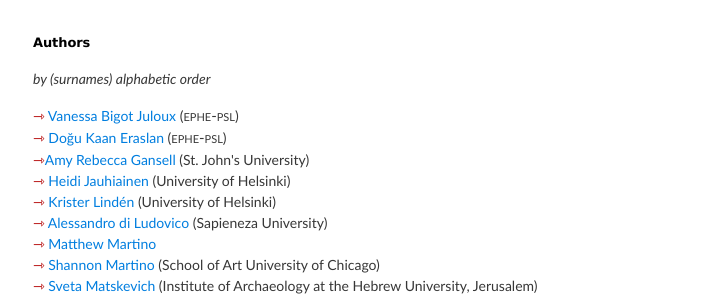
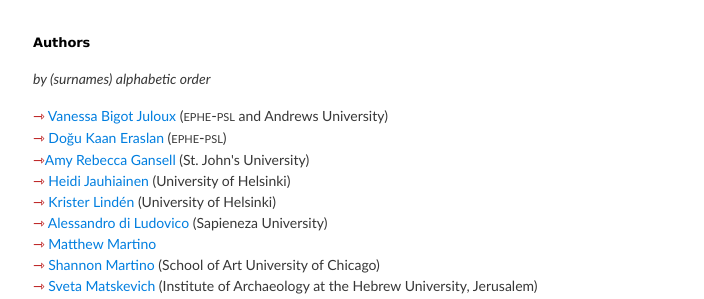
Before and after one commit to vbigot-juloux/ane-research-humanities, a Jekyll site: the page built from docs/CyberResearch-vol1.md, in a window 1280 px wide and 900 px high, scrolled down 979 px. Shown: the part 153-452 px from the top of the window, without its empty margins (287-991 px from the left). Built offline with Jekyll 4.4.1, drawn with Linux system fonts in a browser that asks for light colours; comment, search, counter and statistics services are not loaded; the repository's description, which GitHub fills in, is left out.

Commit message:
Update CyberResearch-vol1.md

```diff
--- a/docs/CyberResearch-vol1.md
+++ b/docs/CyberResearch-vol1.md
@@ -48,7 +48,7 @@ Eleven chapters present a rich array of material, spanning the fifth through the
 <h3><a name="authors" style="color: black">Authors</a></h3>
 _by (surnames) alphabetic order_<br />
 <ul style="list-style-type: none; padding-left: 0;">
-  <li><span style="color:#b30000; font-size: 14px">&#8702;</span> <a href="CyberResearch-vol1-bios.html#bigot-juloux" name="bigot-juloux2">Vanessa Bigot Juloux</a> (<span class="small">ephe-psl</span>)</li>
+  <li><span style="color:#b30000; font-size: 14px">&#8702;</span> <a href="CyberResearch-vol1-bios.html#bigot-juloux" name="bigot-juloux2">Vanessa Bigot Juloux</a> (<span class="small">ephe-psl</span> and Andrews University)</li>
   <li><span style="color:#b30000; font-size: 14px">&#8702;</span> <a href="CyberResearch-vol1-bios.html#eraslan" name="eraslan2">Doğu Kaan Eraslan</a> (<span class="small">ephe-psl</span>)</li>
  <li><span style="color:#b30000; font-size: 14px">&#8702;</span><a href="CyberResearch-vol1-bios.html#gansell" name="gansell2">Amy Rebecca Gansell</a> (St. John's University)</li>
   <li><span style="color:#b30000; font-size: 14px">&#8702;</span> <a href="CyberResearch-vol1-bios.html#jauhiainen" name="jauhiainen2">Heidi Jauhiainen</a> (University of Helsinki)</li>
```
